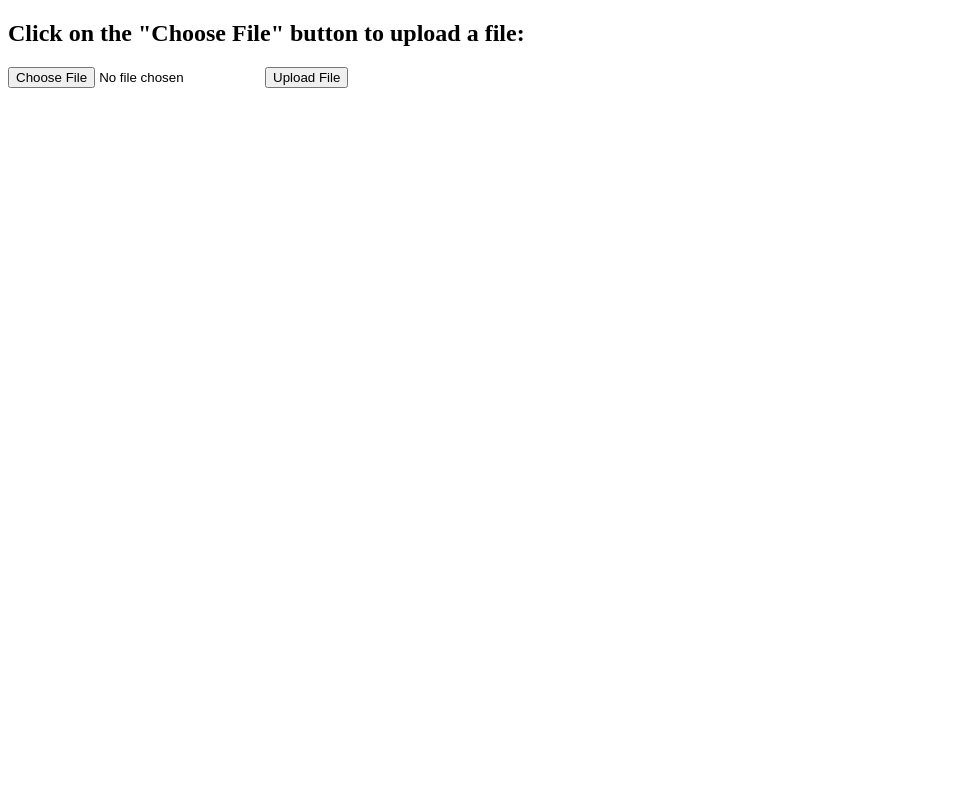
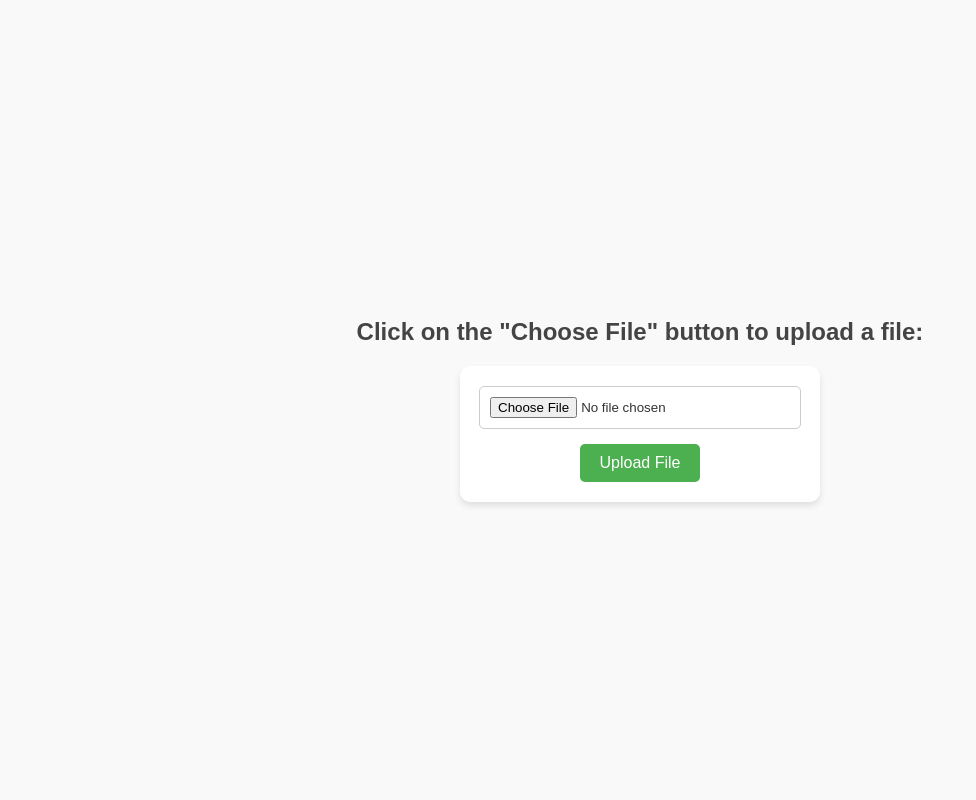
Before and after one commit to MAALANELAVARASAN/CONCISELY-TEAM, a Flask app: page / in a window 1280 px wide. Shown: the whole page, without its empty margins (0-976 px from the left). Run offline with Flask 3, Linux system fonts and the light colour scheme.

Commit message:
Adding css for styling

```diff
--- a/app.py
+++ b/app.py
@@ -1,5 +1,7 @@
 from flask import Flask,render_template,request, redirect, url_for
 import os
+print("Static folder path:", os.path.join(os.getcwd(), 'static'))
+print("CSS file path:", os.path.join(os.getcwd(), 'static/css/style.css'))
 app=Flask(__name__)
 
 # Set the folder where uploaded files will be stored
--- a/static/css/style.css
+++ b/static/css/style.css
@@ -0,0 +1,66 @@
+/* style.css */
+
+/* General body styling */
+body {
+    font-family: Arial, sans-serif;
+    background-color: #f9f9f9;
+    color: #333;
+    margin: 0;
+    padding: 0;
+    display: flex;
+    flex-direction: column;
+    align-items: center;
+    justify-content: center;
+    height: 100vh;
+}
+
+/* Heading styling */
+h2 {
+    color: #444;
+    margin-bottom: 20px;
+    text-align: center;
+}
+
+/* Form styling */
+form {
+    display: flex;
+    flex-direction: column;
+    align-items: center;
+    background-color: #fff;
+    padding: 20px 30px;
+    border-radius: 10px;
+    box-shadow: 0 4px 6px rgba(0, 0, 0, 0.1);
+    width: 300px;
+}
+
+/* File input styling */
+input[type="file"] {
+    margin-bottom: 15px;
+    padding: 10px;
+    border: 1px solid #ccc;
+    border-radius: 5px;
+    width: 100%;
+}
+
+/* Submit button styling */
+input[type="submit"] {
+    background-color: #4CAF50;
+    color: white;
+    border: none;
+    padding: 10px 20px;
+    border-radius: 5px;
+    cursor: pointer;
+    font-size: 16px;
+    transition: background-color 0.3s;
+}
+
+input[type="submit"]:hover {
+    background-color: #45a049;
+}
+
+/* Responsive adjustments */
+@media (max-width: 400px) {
+    form {
+        width: 90%;
+    }
+}
--- a/templates/index.html
+++ b/templates/index.html
@@ -1,12 +1,18 @@
 <!DOCTYPE html>
 <html lang="en">
 <head>
+
     <meta charset="UTF-8">
     <meta name="viewport" content="width=device-width, initial-scale=1.0">
     <title>File Upload</title>
+    <link rel="stylesheet" href="{{url_for('static',filename='css/style.css')}}" />
 </head>
 
+
+
+
 <body>
+  <script src="{{url_for('static',filename='js/script.js')}}"></script>
 
 <h2>Click on the "Choose File" button to upload a file:</h2>
 
@@ -15,5 +21,7 @@
   <input type="submit" value="Upload File">
 </form>
 
+
+
 </body>
 </html>
```
Also changed, not shown: 1 other file.
